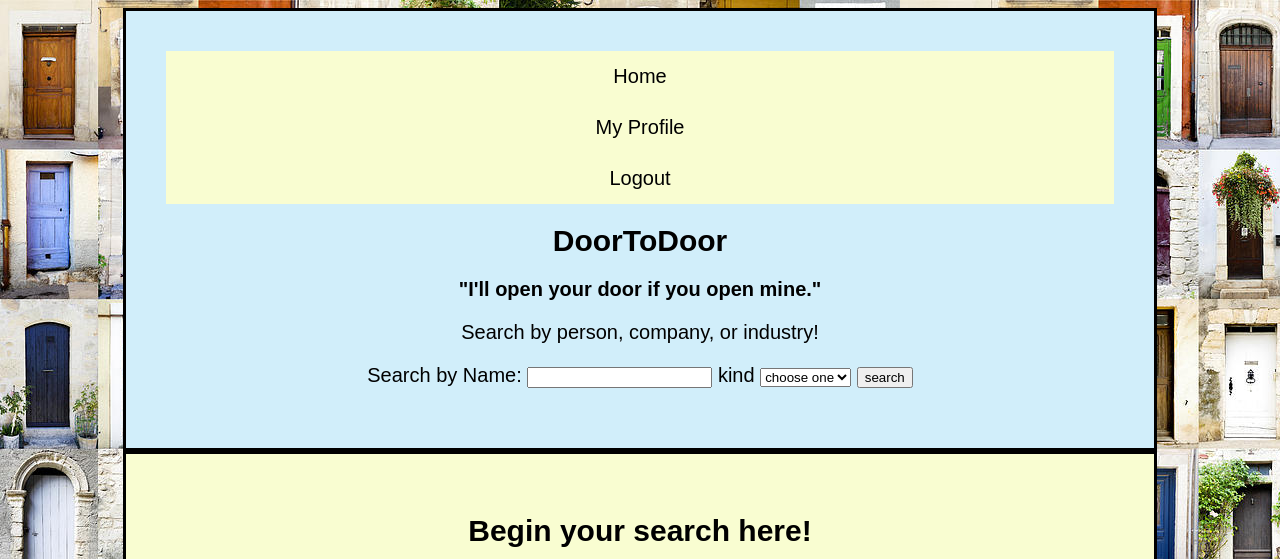
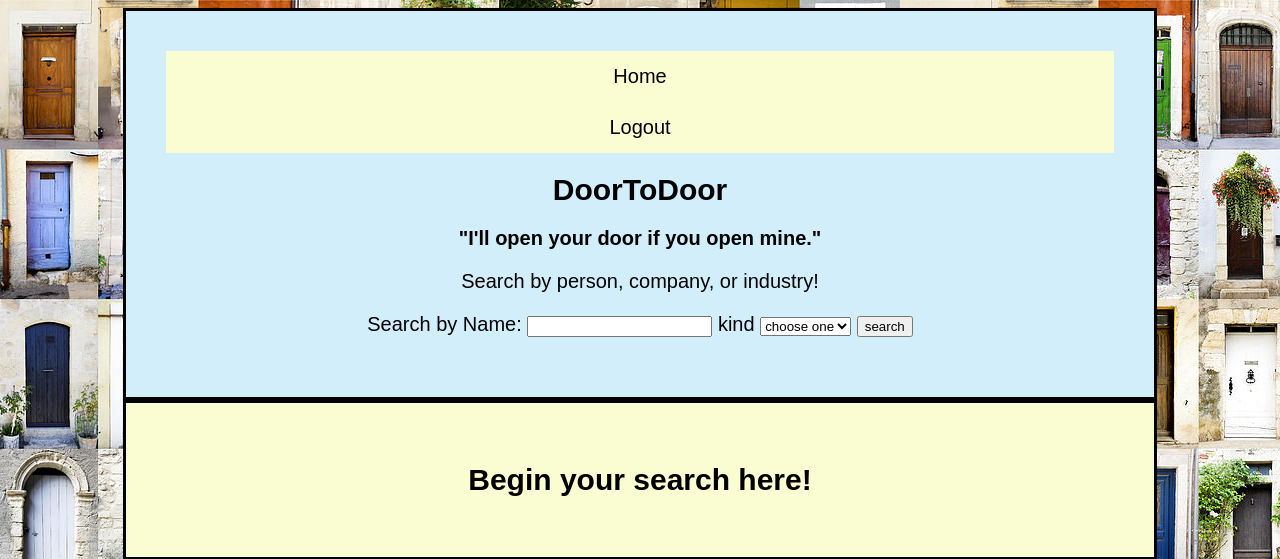
Before and after one commit to marisapapagelis/cs304-project, a Flask app: template templates/home.html in a window 1280 px wide. Shown: the top 559 px of the page. Run offline with Flask 2, Linux system fonts and the light colour scheme; the template is opened without the code that fills it: most values are stand-ins (such as "Sample title", 1, 10 or a date in 2020).

Commit message:
Update base.html

```diff
--- a/templates/base.html
+++ b/templates/base.html
@@ -13,11 +13,12 @@
         <nav>
             <ul>
                 <li><a href="{{url_for('home')}}">Home</a></li>
+            <!-- FOR BETA VERSION -->
             <!-- {% if rep %} -->
-                <li><a href="{{url_for('rep', username = username)}}">My Profile</a></li>
+                <!-- <li><a href="{{url_for('rep', username = username)}}">My Profile</a></li> -->
             <!-- {% endif %}
             {% if welles_affiliate %} -->
-                <li><a href="{{url_for('affiliate', username = username)}}">My Profile</a></li>
+                <!-- <li><a href="{{url_for('affiliate', username = username)}}">My Profile</a></li> -->
             <!-- {% endif %} -->
                 <li><a href="{{url_for('logout')}}">Logout</a></li>
               </ul>
```
